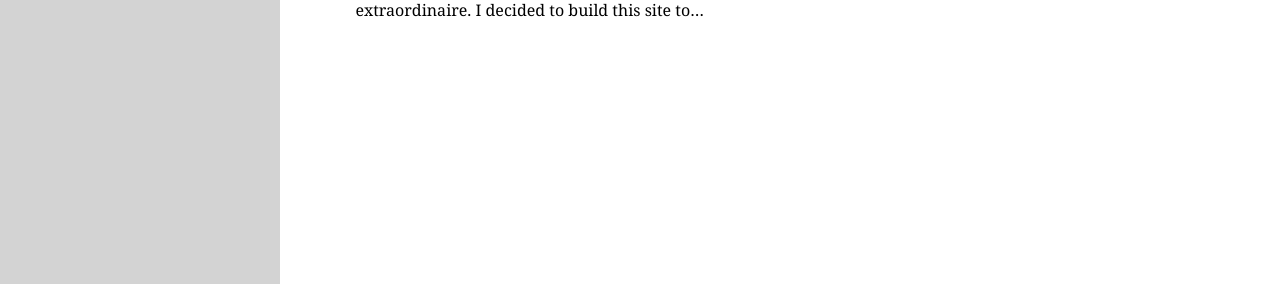
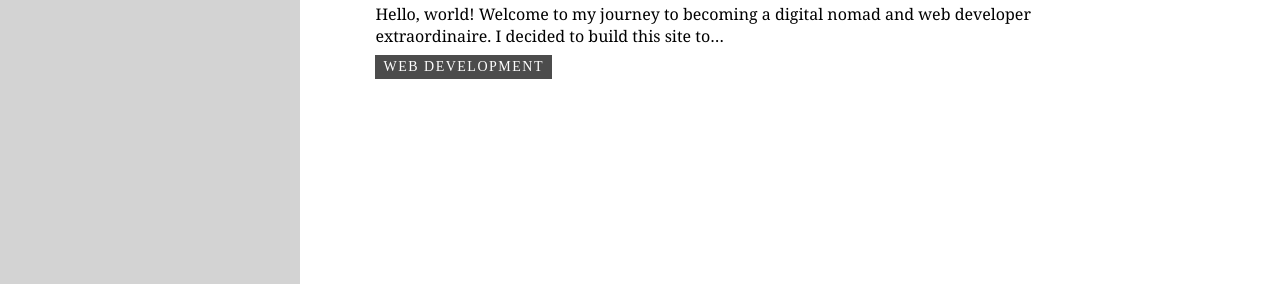
Before and after one commit to djm158/danielmcgrath.xyz, a Gatsby site: page /blog in a window 1280 px wide. Shown: the part 516-800 px from the top of the page. Built offline with nearby package versions, Linux system fonts and the light colour scheme; Gatsby itself is replaced by a stand-in of ours; some packages are replaced by stand-ins of ours; what typography-theme-lincoln would draw is missing.

Commit message:
add tags, fix sidebar widths

```diff
--- a/package.json
+++ b/package.json
@@ -28,6 +28,7 @@
     "react-typography": "^0.16.19",
     "rebass": "^3.1.0",
     "styled-components": "^4.2.0",
+    "styled-system": "^4.1.0",
     "typography": "^0.16.19",
     "typography-theme-lincoln": "^0.16.19"
   },
--- a/src/components/layout.js
+++ b/src/components/layout.js
@@ -24,10 +24,10 @@ const MainWrapper = styled.div`
 const Main = styled.div`
   background: white;
   @media (min-width: 768px) {
-    margin-left: 33%;
+    margin-left: 240px;
   }
   @media (min-width: 1024px) {
-    margin-left: 280px;
+    margin-left: 300px;
   }
 `;
 
--- a/src/components/sidebar.js
+++ b/src/components/sidebar.js
@@ -23,10 +23,11 @@ const SideBarWrapper = styled.header`
   }
 
   @media (min-width: 768px) {
-    width: 33%;
+    width: 240px;
   }
+
   @media (min-width: 1024px) {
-    width: 280px;
+    width: 300px;
   }
 `;
 
--- /dev/null
+++ b/src/components/tag.js
@@ -0,0 +1,31 @@
+import { Card as RebassCard, Text } from "rebass";
+import { maxWidth, minWidth } from "styled-system";
+
+import React from "react";
+import styled from "styled-components";
+
+const Card = styled(RebassCard)(minWidth, maxWidth);
+
+export const Tag = ({ children }) => (
+  <Card
+    bg="black"
+    borderRadius={8}
+    maxWidth={[200]}
+    mr={2}
+    pb={1}
+    pl={2}
+    pr={2}
+    pt={1}
+    style={{ opacity: "0.7" }}
+  >
+    <Text
+      color="white"
+      fontFamily="Inconsolata"
+      fontSize={1}
+      fontWeight={400}
+      letterSpacing={1.5}
+    >
+      {children}
+    </Text>
+  </Card>
+);
--- a/src/pages/blog.js
+++ b/src/pages/blog.js
@@ -1,7 +1,9 @@
-import { Box } from "rebass";
+import { Box, Flex } from "rebass";
+
 import Fade from "react-reveal/Fade";
 import Link from "gatsby-link";
 import React from "react";
+import { Tag } from "../components/tag";
 import { graphql } from "gatsby";
 import styled from "styled-components";
 import { withTheme } from "styled-components";
@@ -30,13 +32,21 @@ const Blog = ({ data, theme }) => (
       <Fade bottom delay={i * 100} key={node.id}>
         <SlugWrapper>
           <StyledLink to={node.fields.slug}>
-            <h3>
+            {/* TODO: no inline styles */}
+            <h3 style={{ "fontWeight": "700" }}>
               {node.frontmatter.title}{" "}
               <span style={{ color: "#BBB", textDecoration: "none" }}>
                 — {node.frontmatter.date}
               </span>
             </h3>
-            <p>{node.excerpt}</p>
+            <Box>
+              {node.excerpt}
+              <Flex justifyContent="flex-start" mt={2}>
+                {node.frontmatter.tags.map((t, i) => (
+                  <Tag key={i}>{t.toUpperCase()}</Tag>
+                ))}
+              </Flex>
+            </Box>
           </StyledLink>
         </SlugWrapper>
       </Fade>
@@ -54,6 +64,7 @@ export const query = graphql`
           frontmatter {
             title
             date(formatString: "DD MMMM, YYYY")
+            tags
           }
           fields {
             slug
--- a/src/pages/blog/first-marathon.md
+++ b/src/pages/blog/first-marathon.md
@@ -1,6 +1,7 @@
 ---
 title: "Post marathon recap"
 date: "2017-11-25"
+tags: ["Running"]
 ---
 
 ### Race day
--- a/src/pages/blog/first-post.md
+++ b/src/pages/blog/first-post.md
@@ -1,6 +1,7 @@
 ---
 title: "Building my first website"
 date: "2017-11-07"
+tags: ["web development"]
 ---
 
 ## Hello, world!
--- a/src/pages/blog/ideas.md
+++ b/src/pages/blog/ideas.md
@@ -1,6 +1,7 @@
 ---
 title: "How to come up with ideas as an engineer"
 date: "2017-11-13"
+tags: ["entrepreneurship", "school"]
 ---
 
 I'm an engineer. I'm good at math and science and I like playing with computers. I've always assumed that I would be the guy that creative problem solvers go to when they need a technical solution. I'm the paintbrush that the 21st century Da Vinci's and Michelangelo's wield when they need something solved. After spending four years of classes with other engineers, I've realized this mindset isn't unique. Often times when a professor gives us free reign to create, many of my technically inclined peers are stymied. I can solve problems when the parameters and requirements are clearly defined, but struggle when I have to create and define those parameters. For example, at the beginning of a startup fundamentals class I'm taking at Pitt, we had to come up with ideas to pitch as potential startups. I assumed that in a class about **starting start-ups** someone would pitch their idea for the next Facebook and I'd join their team and iterate on the idea. This wasn't the case. I was shocked when most of us shrugged our shoulders when asked if we had any ideas, so I decided to try to come up with my own.
--- a/src/pages/blog/twitter-bot-tutorial.md
+++ b/src/pages/blog/twitter-bot-tutorial.md
@@ -1,6 +1,7 @@
 ---
 title: "How to build a twitter bot with Node.js and Heroku"
 date: "2018-03-05"
+tags: ["web development"]
 ---
 
 In this tutorial, we are going to create a twitter bot that tweets open Github issues with the tag 'help wanted'.
--- a/src/theme.js
+++ b/src/theme.js
@@ -1,6 +1,6 @@
 const theme = {
   breakpoints: ["576px", "768px", "992px", "1200px", "1800px"],
-  defaultWidths: [1, 1, 1, 7 / 8, 3 / 4, 1 / 2],
+  defaultWidths: [1, 1, 1, 7 / 8, 3 / 4, 5 / 8],
   "primary": "#6e2c19"
 };
 
--- a/src/utils/typography.js
+++ b/src/utils/typography.js
@@ -32,7 +32,7 @@ lincolnTheme.overrideThemeStyles = ({ rhythm }) => {
 lincolnTheme.googleFonts = [
   {
     name: "Inconsolata",
-    styles: ["700"],
+    styles: ["700", "400"],
   },
 ];
 lincolnTheme.headerFontFamily = ["Inconsolata", "monospace"];
```
Also changed, not shown: 1 other file.
